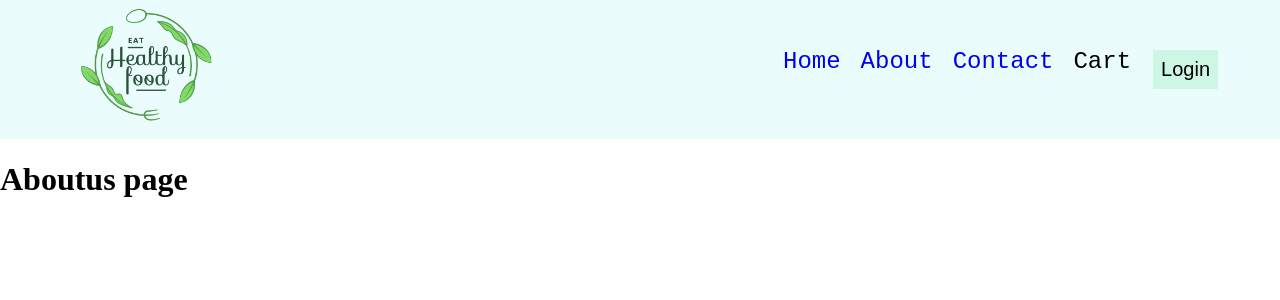
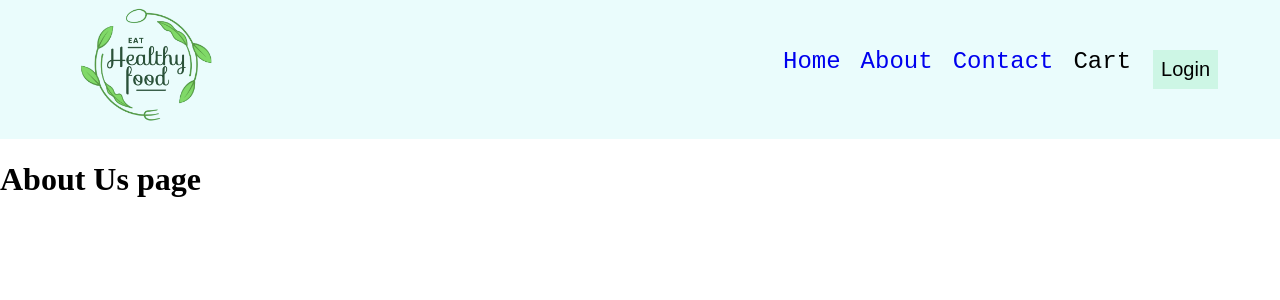
Before and after one commit to Suyog28/Namaste-React-Series, a React (Vite) app in the folder IgnitingOurApp-Lec2-LayingTheFoundationLec3/: page /Aboutus in a window 1280 px wide. Shown: the top 300 px of the page. Built offline with nearby package versions, Linux system fonts and the light colour scheme.

Commit message:
Code added

```diff
--- a/IgnitingOurApp-Lec2-LayingTheFoundationLec3/src/components/Aboutus.jsx
+++ b/IgnitingOurApp-Lec2-LayingTheFoundationLec3/src/components/Aboutus.jsx
@@ -3,7 +3,7 @@ import React from 'react'
 const Aboutus = () => {
     return (
         <div>
-            <h1>Aboutus page</h1>
+            <h1>About Us page</h1>
         </div>
     )
 }
```
Also changed, not shown: IgnitingOurApp-Lec2-LayingTheFoundationLec3/src/App.jsx (line endings or trailing spaces).
